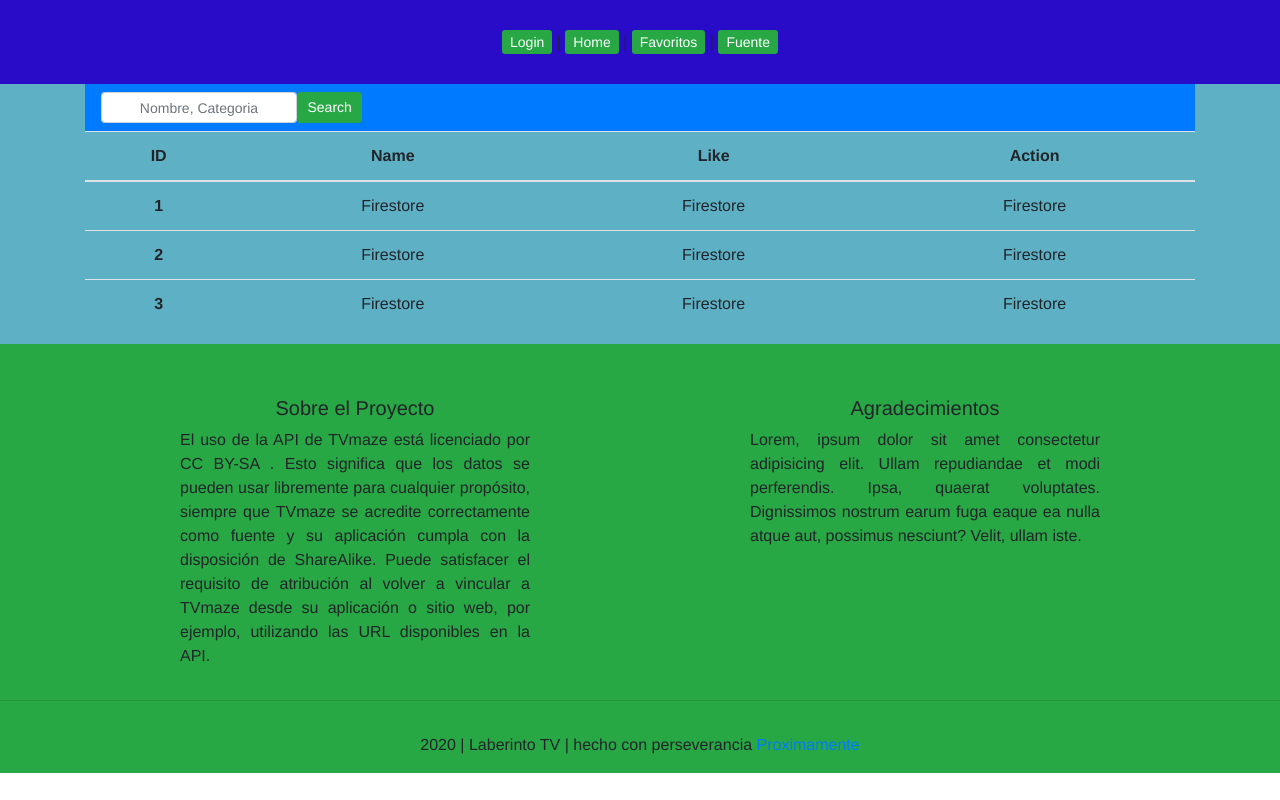
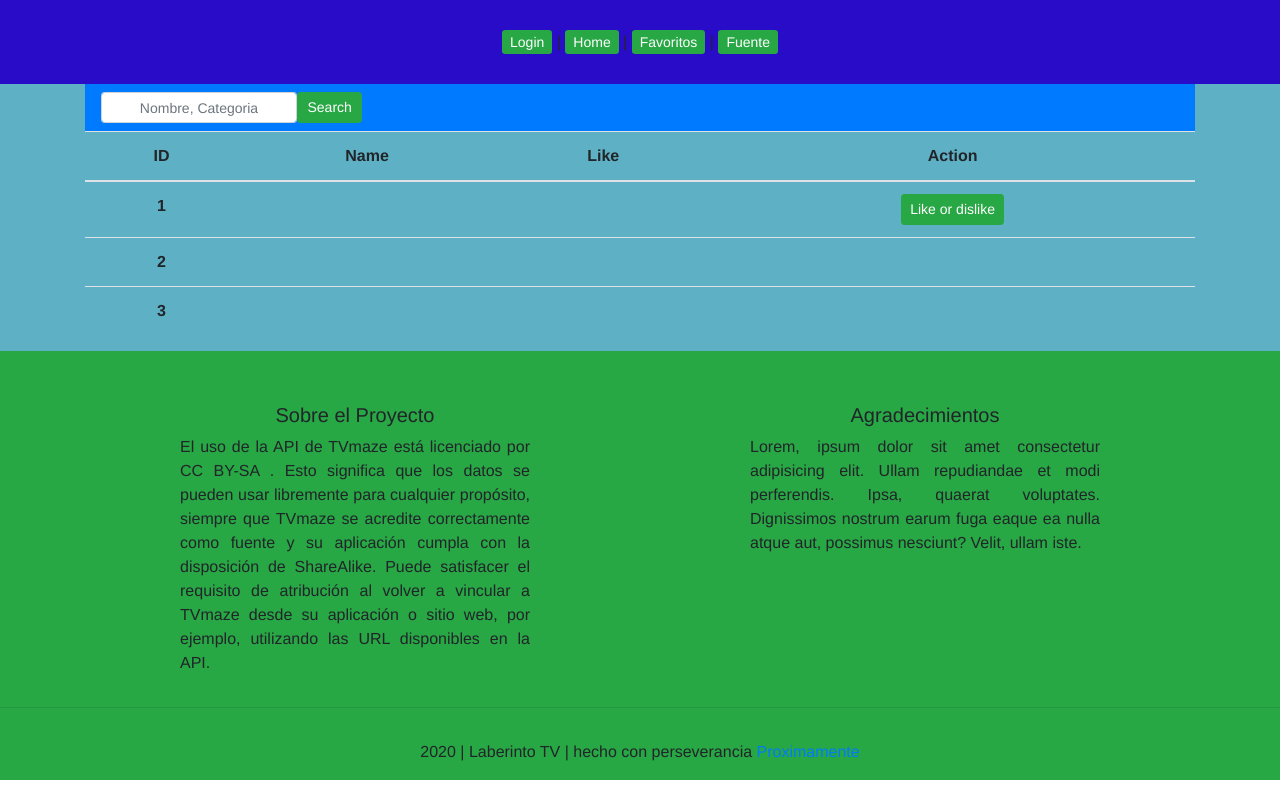
Before and after one commit to sa304/mi_proyecto, a Vue app: page /favoritos in a window 1280 px wide. Built offline with nearby package versions, Linux system fonts and the light colour scheme.

Commit message:
se agrega boton
se debe conectar a like

```diff
--- a/src/views/Favoritos.vue
+++ b/src/views/Favoritos.vue
@@ -18,21 +18,21 @@
   <tbody>
     <tr>
       <th scope="row">1</th>
-      <td>Firestore</td>
-      <td>Firestore</td>
-      <td>Firestore</td>
+      <td></td>
+      <td></td>
+   <td><button class="btn btn-sm btn-success">Like or dislike</button></td>
     </tr>
     <tr>
       <th scope="row">2</th>
-      <td>Firestore</td>
-      <td>Firestore</td>
-      <td>Firestore</td>
+      <td></td>
+      <td></td>
+<td></td>
     </tr>
     <tr>
       <th scope="row">3</th>
-      <td>Firestore</td>
-      <td>Firestore</td>
-      <td>Firestore</td>
+      <td></td>
+      <td></td>
+    <td></td>
     </tr>
   </tbody>
 </table>
```
Also changed, not shown: NOTA.txt (added), 1 other file (tests, documents, lock files or other folders).
